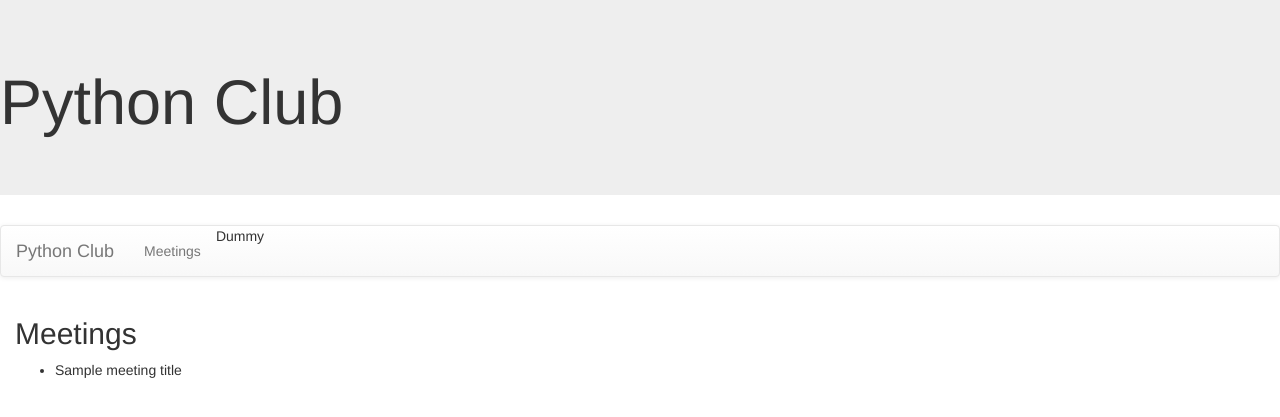
After one commit to dfroncz/IT112, a Django app: template pythonclub/club/templates/club/meetings.html in a window 1280 px wide. The commit adds this page. Shown: the top 417 px of the page. Run offline with Django 3.2, Linux system fonts and the light colour scheme; the template is opened without the code that fills it: most values are stand-ins (such as "Sample title", 1, 10 or a date in 2020); some libraries are stand-ins or nearby versions.

Commit message:
Product View Commit

```diff
--- a/pythonclub/club/templates/base.html
+++ b/pythonclub/club/templates/base.html
@@ -16,7 +16,7 @@
 <a class="navbar-brand" href="{% url 'index' %}">Python Club</a>
 </div>
 <ul class="nav navbar-nav">
-<li>Dummy</li>
+<li><a href="{% url 'meetings' %}"> Meetings</a></li>
 <li>Dummy</li>
 </ul>
 </div>
--- /dev/null
+++ b/pythonclub/club/templates/club/meetings.html
@@ -0,0 +1,10 @@
+{% extends 'base.html' %}
+{% block content %}
+<h2>Meetings</h2>
+<ul>
+   {% for m in meeting_title %}
+     <li>{{ m.meeting_title }}</li>
+    {% endfor %}
+</ul>
+
+{% endblock %}
```
